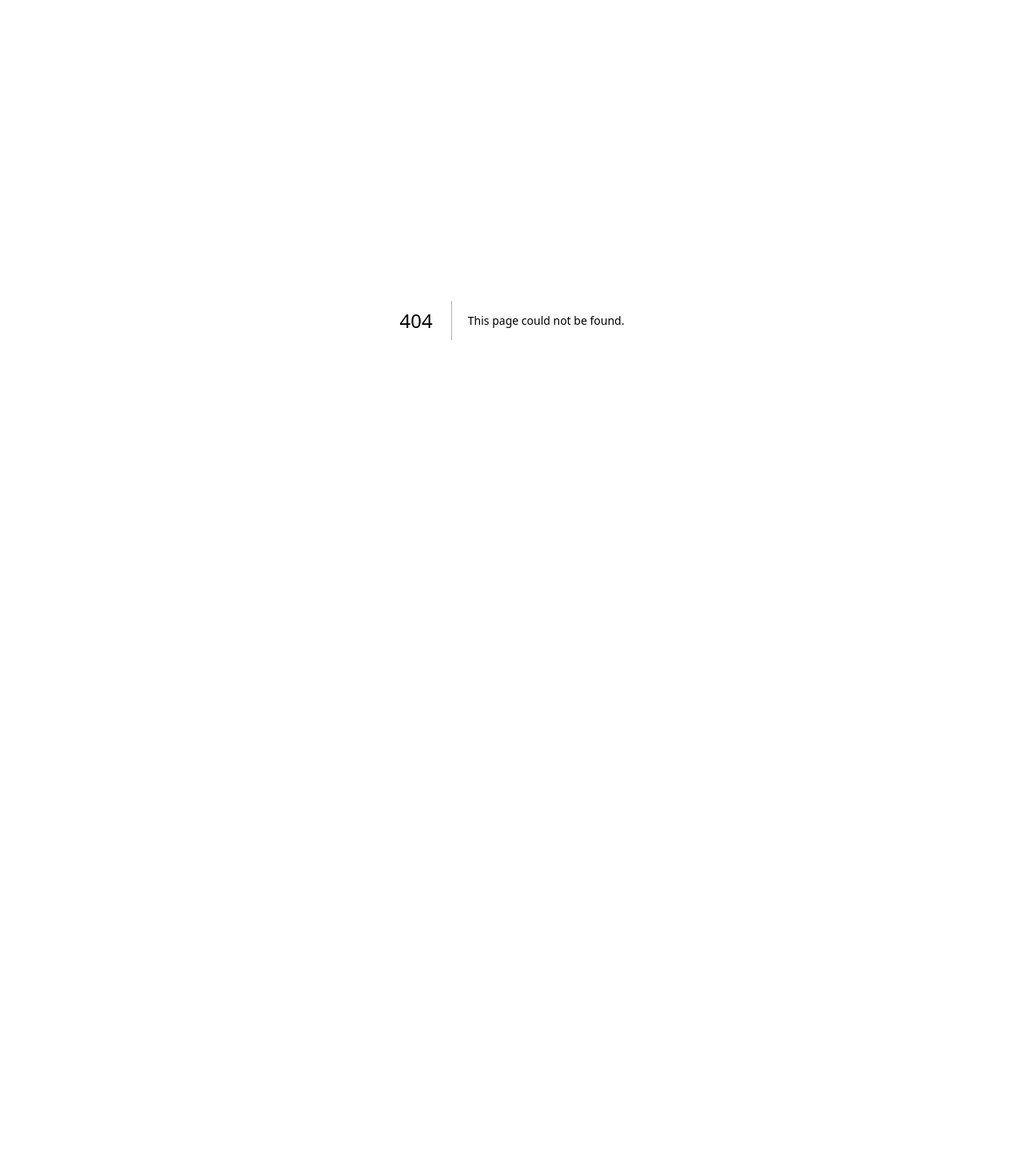
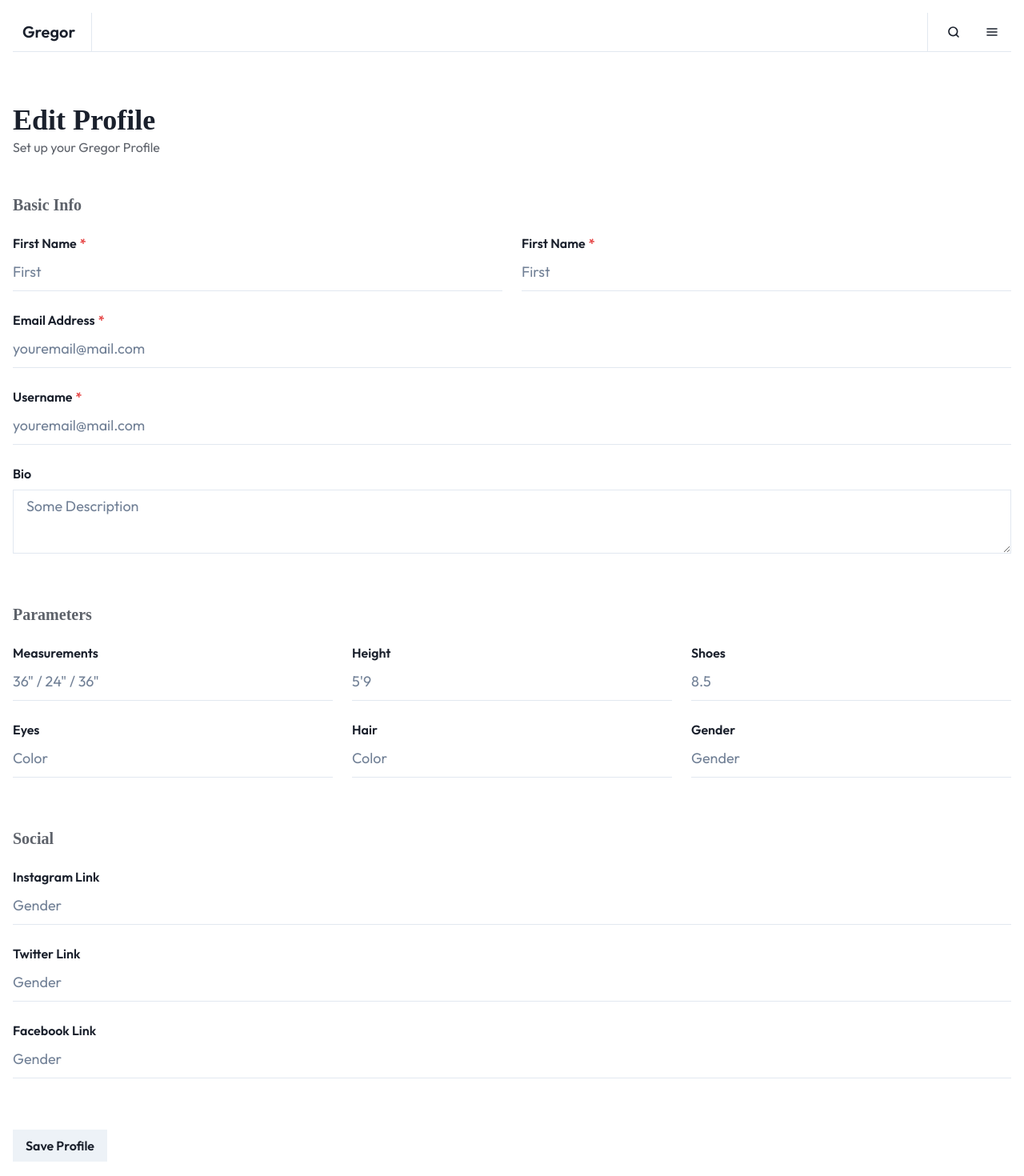
Before and after one commit to yaroslavnosenko/gregor-ui, a Next.js app: page /m/username/edit in a window 1280 px wide. Before the commit this address had no page. Shown: the top 1470 px of the page at 80% size. Before the commit the page ends 800 px from the top, so only its background shows below. Built offline with nearby package versions, Linux system fonts and the light colour scheme.

Commit message:
profile form

```diff
--- a/components/header/Header.tsx
+++ b/components/header/Header.tsx
@@ -1,6 +1,17 @@
-import { Box, Container, HStack, IconButton, Link } from '@chakra-ui/react'
+import {
+  Box,
+  Container,
+  HStack,
+  IconButton,
+  Link,
+  Menu,
+  MenuButton,
+  MenuList,
+  MenuItem,
+  MenuDivider,
+} from '@chakra-ui/react'
 import NextLink from 'next/link'
-import { FiSearch, FiUser } from 'react-icons/fi'
+import { FiMenu, FiSearch } from 'react-icons/fi'
 
 export const Header = () => {
   return (
@@ -30,15 +41,34 @@ export const Header = () => {
           <IconButton
             boxSize={12}
             bg="none"
-            icon={<FiUser strokeWidth={2.5} />}
-            aria-label={'profile'}
-          />
-          <IconButton
-            boxSize={12}
-            bg="none"
             icon={<FiSearch strokeWidth={2.5} />}
             aria-label={'search'}
           />
+          <Menu>
+            <MenuButton
+              boxSize={12}
+              as={IconButton}
+              aria-label="profile"
+              icon={<FiMenu strokeWidth={2.5} />}
+              bg="none"
+            />
+            <MenuList mt={-2} borderRadius={0}>
+              <MenuItem as={NextLink} href={'/m/username'}>
+                Profile
+              </MenuItem>
+              <MenuItem as={NextLink} href={'/m/username/edit'}>
+                Edit Profile
+              </MenuItem>
+              <MenuDivider />
+              <MenuItem as={NextLink} href={'/m/username/collections'}>
+                My Collections
+              </MenuItem>
+              <MenuDivider />
+              <MenuItem as={NextLink} href={'/m/username/logout'}>
+                Sign Out
+              </MenuItem>
+            </MenuList>
+          </Menu>
         </HStack>
       </HStack>
     </Container>
--- /dev/null
+++ b/components/profile/ProfileForm.tsx
@@ -0,0 +1,152 @@
+import {
+  Button,
+  Container,
+  ContainerProps,
+  Divider,
+  FormControl,
+  FormLabel,
+  Heading,
+  Input,
+  SimpleGrid,
+  Text,
+  Textarea,
+} from '@chakra-ui/react'
+
+export const ProfileForm = (props: ContainerProps) => {
+  return (
+    <Container maxW="container.xl" {...props}>
+      <Heading fontFamily="serif">Edit Profile</Heading>
+      <Text opacity={0.7} mb="8">
+        Set up your Gregor Profile
+      </Text>
+
+      <Heading opacity={0.7} mt="12" size="md" fontFamily="serif">
+        Basic Info
+      </Heading>
+
+      <SimpleGrid columns={2} columnGap={6}>
+        <FormControl mt="6" isRequired>
+          <FormLabel mb="0" fontWeight="600">
+            First Name
+          </FormLabel>
+          <Input size="lg" type="text" variant="flushed" placeholder="First" />
+        </FormControl>
+
+        <FormControl mt="6" isRequired>
+          <FormLabel mb="0" fontWeight="600">
+            First Name
+          </FormLabel>
+          <Input size="lg" type="text" variant="flushed" placeholder="First" />
+        </FormControl>
+      </SimpleGrid>
+
+      <FormControl mt="6" isRequired>
+        <FormLabel mb="0" fontWeight="600">
+          Email Address
+        </FormLabel>
+        <Input
+          size="lg"
+          type="text"
+          variant="flushed"
+          placeholder="youremail@mail.com"
+        />
+      </FormControl>
+
+      <FormControl mt="6" isRequired>
+        <FormLabel mb="0" fontWeight="600">
+          Username
+        </FormLabel>
+        <Input
+          size="lg"
+          type="text"
+          variant="flushed"
+          placeholder="youremail@mail.com"
+        />
+      </FormControl>
+
+      <FormControl mt="6">
+        <FormLabel fontWeight="600">Bio</FormLabel>
+        <Textarea size="lg" borderRadius={0} placeholder="Some Description" />
+      </FormControl>
+
+      <Heading opacity={0.7} mt="16" size="md" fontFamily="serif">
+        Parameters
+      </Heading>
+
+      <SimpleGrid columns={3} columnGap={6}>
+        <FormControl mt="6">
+          <FormLabel mb="0" fontWeight="600">
+            Measurements
+          </FormLabel>
+          <Input
+            size="lg"
+            type="text"
+            variant="flushed"
+            placeholder='36" / 24" / 36"'
+          />
+        </FormControl>
+
+        <FormControl mt="6">
+          <FormLabel mb="0" fontWeight="600">
+            Height
+          </FormLabel>
+          <Input size="lg" type="text" variant="flushed" placeholder="5'9" />
+        </FormControl>
+
+        <FormControl mt="6">
+          <FormLabel mb="0" fontWeight="600">
+            Shoes
+          </FormLabel>
+          <Input size="lg" type="text" variant="flushed" placeholder="8.5" />
+        </FormControl>
+
+        <FormControl mt="6">
+          <FormLabel mb="0" fontWeight="600">
+            Eyes
+          </FormLabel>
+          <Input size="lg" type="text" variant="flushed" placeholder="Color" />
+        </FormControl>
+
+        <FormControl mt="6">
+          <FormLabel mb="0" fontWeight="600">
+            Hair
+          </FormLabel>
+          <Input size="lg" type="text" variant="flushed" placeholder="Color" />
+        </FormControl>
+
+        <FormControl mt="6">
+          <FormLabel mb="0" fontWeight="600">
+            Gender
+          </FormLabel>
+          <Input size="lg" type="text" variant="flushed" placeholder="Gender" />
+        </FormControl>
+      </SimpleGrid>
+
+      <Heading opacity={0.7} mt="16" size="md" fontFamily="serif">
+        Social
+      </Heading>
+      <FormControl mt="6">
+        <FormLabel mb="0" fontWeight="600">
+          Instagram Link
+        </FormLabel>
+        <Input size="lg" type="text" variant="flushed" placeholder="Gender" />
+      </FormControl>
+
+      <FormControl mt="6">
+        <FormLabel mb="0" fontWeight="600">
+          Twitter Link
+        </FormLabel>
+        <Input size="lg" type="text" variant="flushed" placeholder="Gender" />
+      </FormControl>
+
+      <FormControl mt="6">
+        <FormLabel mb="0" fontWeight="600">
+          Facebook Link
+        </FormLabel>
+        <Input size="lg" type="text" variant="flushed" placeholder="Gender" />
+      </FormControl>
+
+      <Button my="16">Save Profile</Button>
+    </Container>
+  )
+}
--- a/components/profile/ProfileHead.tsx
+++ b/components/profile/ProfileHead.tsx
@@ -24,9 +24,9 @@ const ProfileDetails = () => {
       <SimpleGrid my="8" columns={3} rowGap={4}>
         <Box>
           <Text opacity={0.7} fontFamily="sans">
-            PARAMS
+            MEASURE
           </Text>
-          <Text fontWeight="600">32&quot; / 24&quot; / 35&quot;</Text>
+          <Text fontWeight="600">36&quot; / 24&quot; / 36&quot;</Text>
         </Box>
         <Box>
           <Text opacity={0.7} fontFamily="sans">
@@ -87,7 +87,7 @@ const ProfileDetails = () => {
   )
 }
 
-const ProfileHeadLarge = (props: ContainerProps) => (
+const ProfileHeadLarge = () => (
   <HStack alignItems="stretch" spacing={32} pb="12">
     <Box flex={1} py="8">
       <ProfileDetails />
@@ -113,16 +113,16 @@ const ProfileHeadLarge = (props: ContainerProps) => (
   </HStack>
 )
 
-const ProfileHeadSmall = (props: ContainerProps) => <ProfileDetails />
+const ProfileHeadSmall = () => <ProfileDetails />
 
 export const ProfileHead = (props: ContainerProps) => {
   return (
     <Container maxW="container.xl" {...props}>
       <Hide above="md">
-        <ProfileHeadSmall {...props} />
+        <ProfileHeadSmall />
       </Hide>
       <Show above="md">
-        <ProfileHeadLarge {...props} />
+        <ProfileHeadLarge />
       </Show>
     </Container>
   )
--- a/components/profile/index.ts
+++ b/components/profile/index.ts
@@ -1,3 +1,4 @@
 export * from './ProfileHead'
 export * from './ProfileGallery'
 export * from './ProfileToolbar'
+export * from './ProfileForm'
--- /dev/null
+++ b/pages/m/[username]/edit.tsx
@@ -0,0 +1,12 @@
+import { Header, ProfileForm } from '@/components'
+
+const ProfileSettings = () => {
+  return (
+    <>
+      <Header />
+      <ProfileForm mt={{ base: 8, md: 16 }} />
+    </>
+  )
+}
+
+export default ProfileSettings
--- a/pages/m/[username]/index.tsx
+++ b/pages/m/[username]/index.tsx
@@ -4,7 +4,6 @@ import {
   ProfileGallery,
   ProfileToolbar,
 } from '@/components'
-import { Divider } from '@chakra-ui/react'
 
 const Profile = () => {
   return (
```
